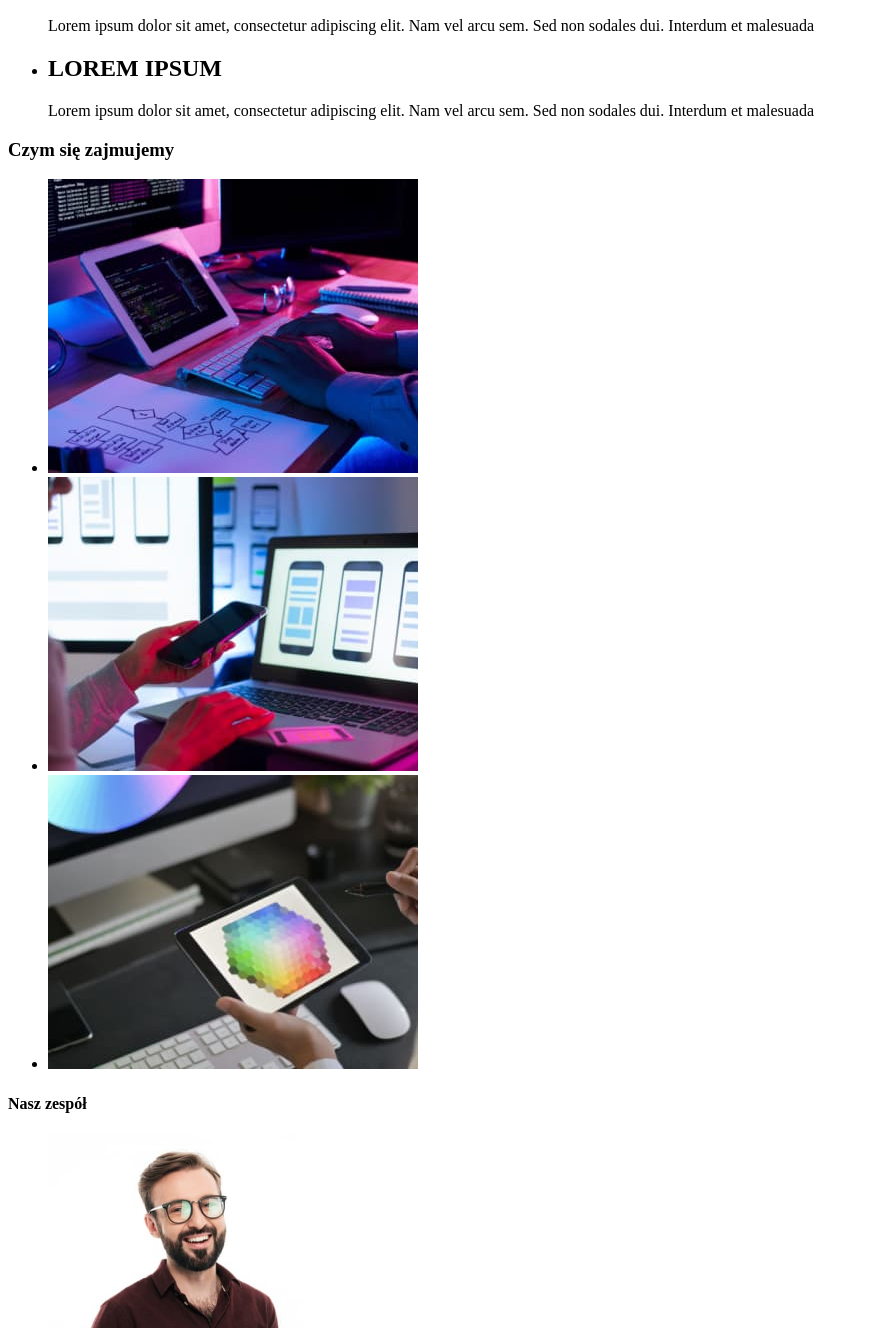
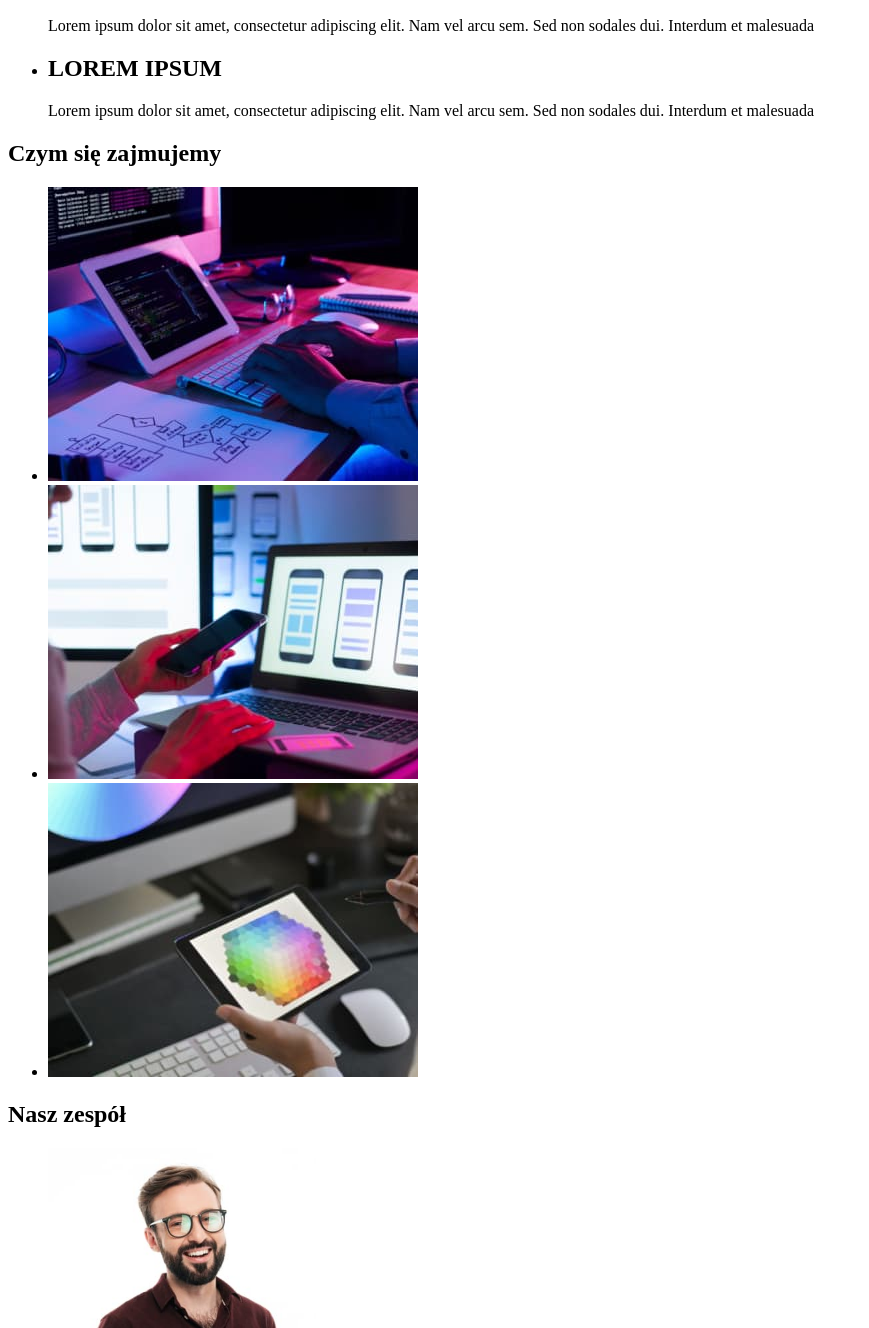
Before and after one commit to KamilaKozlowska/goit-markup-hw-01, a plain HTML site: page index.html in a window 1280 px wide. Shown: the part 480-1808 px from the top of the page, without its empty margins (0-869 px from the left). Drawn offline with Linux system fonts and the light colour scheme.

Commit message:
Update 3 index.html

```diff
--- a/index.html
+++ b/index.html
@@ -48,7 +48,7 @@
         </ul>
     </section>
     <section>
-        <h3>Czym się zajmujemy</h3>
+        <h2>Czym się zajmujemy</h2>
         <ul>
             <li>
                 <img src="images/image1.jpg"
@@ -71,7 +71,7 @@
         </ul>
     </section>
     <section>
-        <h4>Nasz zespół</h4>
+        <h2>Nasz zespół</h2>
         <ul>
             <li>
                 <img src="images/person1.jpg"
```
